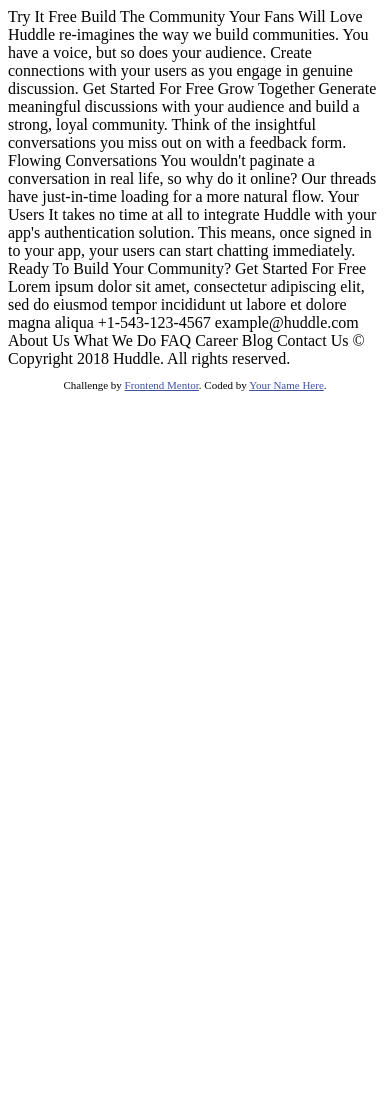
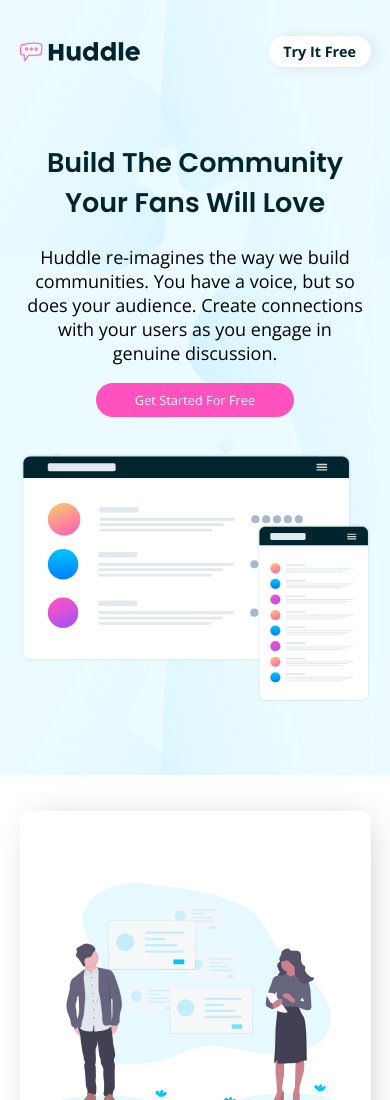
Before and after one commit to hariscs/huddleblock, a plain HTML site: page index.html in a window 390 px wide. Shown: the top 1100 px of the page. Before the commit the page ends 844 px from the top, so only its background shows below. Drawn offline with nearby package versions, Linux system fonts and the light colour scheme.

Commit message:
mobile layout is ready

```diff
--- a/css/style.css
+++ b/css/style.css
@@ -0,0 +1,160 @@
+*,
+*::before,
+*::after {
+	box-sizing: border-box;
+}
+
+:root {
+	--Pink: hsl(322, 100%, 66%);
+	--Very-Pale-Cyan: hsl(193, 100%, 96%);
+	--Very-Dark-Cyan: hsl(192, 100%, 9%);
+	--Grayish-Blue: hsl(208, 11%, 55%);
+	--white: hsl(0, 0%, 100%);
+}
+
+body {
+	margin: 0;
+	font-family: 'Open Sans', sans-serif;
+	font-size: 18px;
+}
+
+img {
+	max-width: 100%;
+	display: block;
+}
+
+h2,
+h3 {
+	font-family: 'Poppins', sans-serif;
+	color: var(--Very-Dark-Cyan);
+}
+
+section p {
+	color: var(--Grayish-Blue);
+}
+
+a {
+	text-decoration: none;
+	color: var(--Very-Dark-Cyan);
+}
+
+ul,
+li {
+	padding: 0;
+	margin: 0;
+	list-style: none;
+}
+
+/*
+    Buttons
+*/
+
+.btn {
+	padding: 0.6em 3em;
+	display: inline-block;
+	font-size: 0.8rem;
+}
+
+.btn-ctn {
+	font-size: 0.9rem;
+	font-weight: 700;
+	background: var(--white);
+	padding: 0.4em 1em;
+	border-radius: 100vh;
+	box-shadow: 5px 1px 12px 2px rgba(0, 0, 0, 0.06);
+}
+
+.btn-primary {
+	color: var(--white);
+	background: var(--Pink);
+	border-radius: 100vh;
+}
+/*
+    Layout
+*/
+
+.container {
+	max-width: 375px;
+	width: 90%;
+	margin: 0 auto;
+}
+
+/* general layout */
+
+section img,
+.hero-info-img {
+	margin: 2em 0;
+}
+
+header,
+section {
+	padding: 2em 0;
+}
+
+.grow,
+.flow,
+.users {
+	padding: 2em;
+	border-radius: 10px;
+	box-shadow: 5px 1px 35px -12px rgba(0, 0, 0, 0.27);
+}
+
+.main-flex {
+	display: flex;
+	flex-direction: column;
+	text-align: center;
+}
+
+header {
+	background: url(../images/bg-hero-mobile.svg), var(--Very-Pale-Cyan);
+}
+
+/* navbar */
+
+.logo-img {
+	width: 120px;
+	display: inline;
+}
+
+.nav {
+	display: flex;
+	align-items: center;
+	justify-content: space-between;
+	margin-bottom: 3em;
+}
+
+/*
+    hero
+*/
+
+.hero-title {
+	max-width: 20ch;
+	margin-left: auto;
+	margin-right: auto;
+}
+
+.hero-subtitle {
+	max-width: 33ch;
+	margin-left: auto;
+	margin-right: auto;
+}
+
+.flow-info-img,
+.grow-info-img,
+.users-info-img {
+	order: -1;
+}
+
+/*
+    footer
+*/
+
+footer {
+	padding: 3em 0;
+	background: var(--Very-Dark-Cyan);
+	color: var(--white);
+}
+
+footer a {
+	color: var(--white);
+}
--- a/index.html
+++ b/index.html
@@ -1,70 +1,191 @@
 <!DOCTYPE html>
 <html lang="en">
-<head>
-  <meta charset="UTF-8">
-  <meta name="viewport" content="width=device-width, initial-scale=1.0"> <!-- displays site properly based on user's device -->
+	<head>
+		<meta charset="UTF-8" />
+		<meta name="viewport" content="width=device-width, initial-scale=1.0" />
+		<!-- displays site properly based on user's device -->
+		<link
+			rel="icon"
+			type="image/png"
+			sizes="32x32"
+			href="./images/favicon-32x32.png"
+		/>
+		<title>
+			Frontend Mentor | Huddle landing page with alternating feature blocks
+		</title>
+		<link rel="stylesheet" href="css/style.css" />
+		<link rel="preconnect" href="https://fonts.gstatic.com" />
+		<link
+			href="https://fonts.googleapis.com/css2?family=Open+Sans:wght@400;700&family=Poppins:wght@600&display=swap"
+			rel="stylesheet"
+		/>
 
-  <link rel="icon" type="image/png" sizes="32x32" href="./images/favicon-32x32.png">
+		<!-- Feel free to remove these styles or customise in your own stylesheet 👍 -->
+		<style>
+			.attribution {
+				font-size: 11px;
+				text-align: center;
+			}
+			.attribution a {
+				color: hsl(228, 45%, 44%);
+			}
+		</style>
+	</head>
+	<body>
+		<header>
+			<div class="container">
+				<div class="nav">
+					<img src="./images/logo.svg" alt="logo" class="logo-img" />
+					<a href="#" class="btn-ctn">Try It Free</a>
+				</div>
+				<div class="hero main-flex">
+					<div class="hero-info">
+						<h2 class="hero-title">Build The Community Your Fans Will Love</h2>
+						<p class="hero-subtitle">
+							Huddle re-imagines the way we build communities. You have a voice,
+							but so does your audience. Create connections with your users as
+							you engage in genuine discussion.
+						</p>
+						<a href="#" class="btn btn-primary">Get Started For Free</a>
+					</div>
 
-  <title>Frontend Mentor | Huddle landing page with alternating feature blocks</title>
+					<div class="hero-img">
+						<img
+							src="./images/illustration-mockups.svg"
+							alt="illustration-mockups"
+							class="hero-info-img"
+						/>
+					</div>
+				</div>
+			</div>
+		</header>
 
-  <!-- Feel free to remove these styles or customise in your own stylesheet 👍 -->
-  <style>
-    .attribution { font-size: 11px; text-align: center; }
-    .attribution a { color: hsl(228, 45%, 44%); }
-  </style>
-</head>
-<body>
+		<section class="section-one">
+			<div class="container">
+				<div class="grow main-flex">
+					<div class="grow-info">
+						<h3 class="grow-title">Grow Together</h3>
+						<p class="grow-subtitle">
+							Generate meaningful discussions with your audience and build a
+							strong, loyal community. Think of the insightful conversations you
+							miss out on with a feedback form.
+						</p>
+					</div>
 
-  Try It Free
+					<div class="grow-info-img">
+						<img
+							src="./images/illustration-grow-together.svg"
+							alt="illustration-grow-together"
+						/>
+					</div>
+				</div>
+			</div>
+		</section>
 
-  Build The Community Your Fans Will Love
+		<section class="section-two">
+			<div class="container">
+				<div class="flow main-flex">
+					<div class="flow-info">
+						<h3 class="flow-title">Flowing Conversations</h3>
+						<p class="flow-subtitle">
+							You wouldn't paginate a conversation in real life, so why do it
+							online? Our threads have just-in-time loading for a more natural
+							flow.
+						</p>
+					</div>
 
-  Huddle re-imagines the way we build communities. You have a voice, but so does your audience.
-  Create connections with your users as you engage in genuine discussion.
+					<div class="flow-info-img">
+						<img
+							src="./images/illustration-flowing-conversation.svg"
+							alt="illustration-flowing-conversation"
+						/>
+					</div>
+				</div>
+			</div>
+		</section>
 
-  Get Started For Free
+		<section class="section-three">
+			<div class="container">
+				<div class="users main-flex">
+					<div class="users-info">
+						<h3 class="users-title">Your Users</h3>
+						<p class="users-subtitle">
+							It takes no time at all to integrate Huddle with your app's
+							authentication solution. This means, once signed in to your app,
+							your users can start chatting immediately.
+						</p>
+					</div>
+					<div class="users-info-img">
+						<img
+							src="./images/illustration-your-users.svg"
+							alt="illustration-your-users"
+						/>
+					</div>
+				</div>
+			</div>
+		</section>
 
-  Grow Together
+		<section class="section-five">
+			<div class="container">
+				<div class="ready">
+					<h2 class="ready-title">Ready To Build Your Community?</h2>
+					<a href="" class="btn btn-primary">Get Started For Free</a>
+				</div>
+			</div>
+		</section>
 
-  Generate meaningful discussions with your audience and build a strong, loyal community.
-  Think of the insightful conversations you miss out on with a feedback form.
+		<footer>
+			<div class="container">
+				<div class="footer-flex">
+					<div class="col-1">
+						<img src="./images/logo.svg" alt="logo" class="footer-logo" />
+						<p class="col-1-info">
+							<img src="./images/icon-location.svg" alt="icon-location" />
+							Lorem ipsum dolor sit amet, consectetur adipiscing elit, sed do
+							eiusmod tempor incididunt ut labore et dolore magna aliqua
+						</p>
 
-  Flowing Conversations
+						<p class="col-1-phone">
+							<img src="./images/icon-phone.svg" alt="icon-phone" />
+							+1-543-123-4567
+						</p>
 
-  You wouldn't paginate a conversation in real life, so why do it online? Our threads
-  have just-in-time loading for a more natural flow.
+						<p class="col-1-email">
+							<img src="./images/icon-email.svg" alt="icon-email" />
+							example@huddle.com
+						</p>
+					</div>
 
-  Your Users
+					<div class="col-2">
+						<ul>
+							<li><a href="#">About Us</a></li>
+							<li><a href="#">What We Do</a></li>
+							<li><a href="#">FAQ</a></li>
+						</ul>
+					</div>
 
-  It takes no time at all to integrate Huddle with your app's authentication solution.
-  This means, once signed in to your app, your users can start chatting immediately.
+					<div class="col-3">
+						<ul>
+							<li><a href="#">Career</a></li>
+							<li><a href="#">Blog</a></li>
+							<li><a href="#"> Contact Us</a></li>
+						</ul>
+					</div>
 
-  Ready To Build Your Community?
+					<div class="col-4">
+						<p class="footer-text">
+							&copy; Copyright 2018 Huddle. All rights reserved
+						</p>
+					</div>
+				</div>
+			</div>
+		</footer>
 
-  Get Started For Free
-
-  Lorem ipsum dolor sit amet, consectetur adipiscing elit, sed do eiusmod tempor
-  incididunt ut labore et dolore magna aliqua
-
-  +1-543-123-4567
-  example@huddle.com
-
-  About Us
-  What We Do
-  FAQ
-
-  Career
-  Blog
-  Contact Us
-
-  &copy; Copyright 2018 Huddle. All rights reserved.
-
-  <footer>
+		<!-- <footer>
     <p class="attribution">
       Challenge by <a href="https://www.frontendmentor.io?ref=challenge" target="_blank">Frontend Mentor</a>.
       Coded by <a href="#">Your Name Here</a>.
     </p>
-  </footer>
-</body>
+  </footer> -->
+	</body>
 </html>
```
